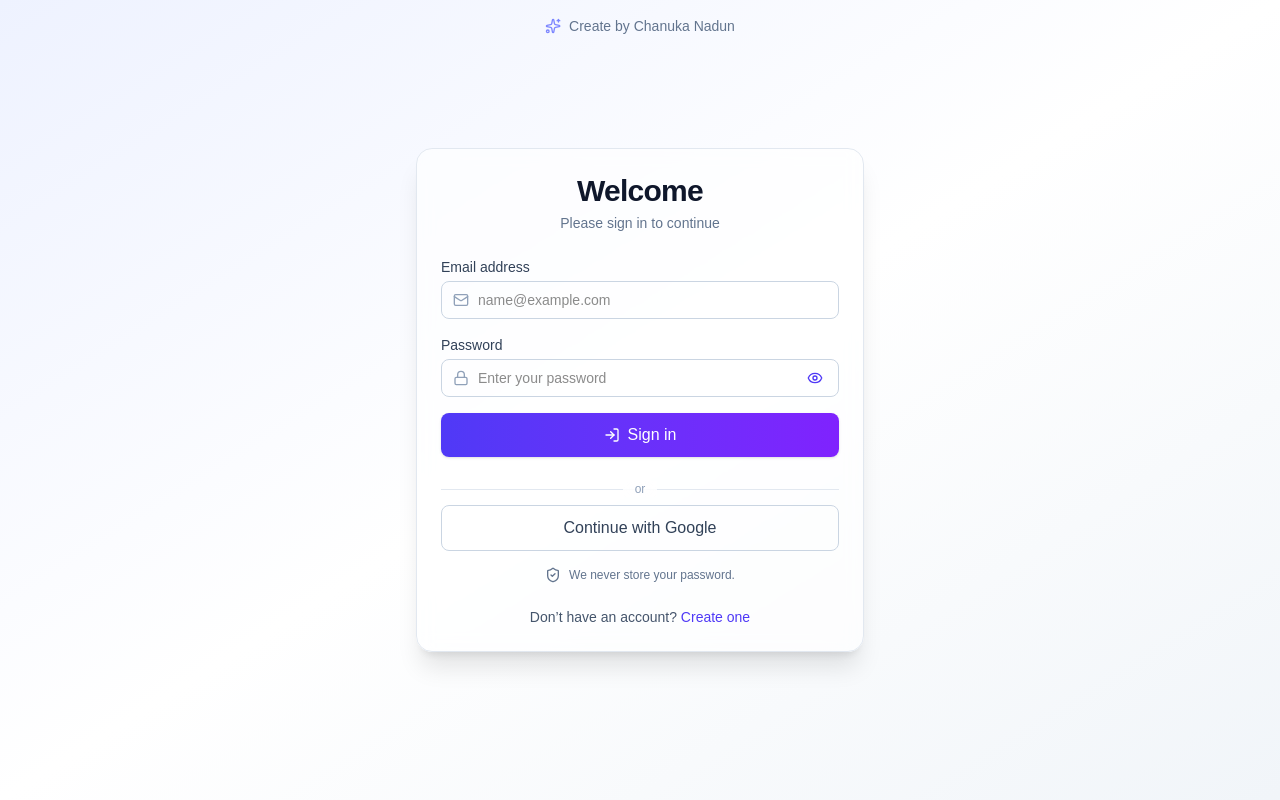
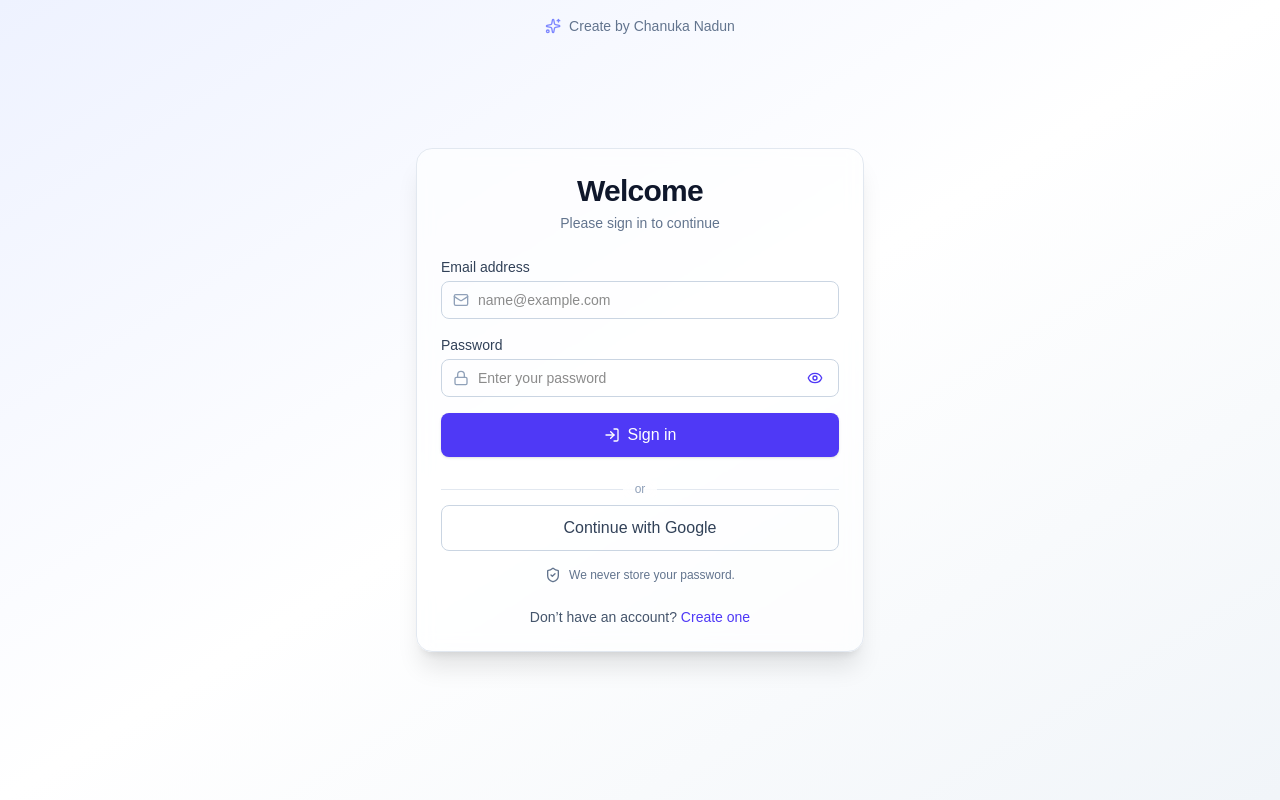
Before and after one commit to ChanukaNadun/zephyra-tech, a Next.js app: page /sign-in in a window 1280 px wide. Built offline with nearby package versions, Linux system fonts and the light colour scheme.

Commit message:
improve button

```diff
--- a/app/sign-in/page.tsx
+++ b/app/sign-in/page.tsx
@@ -3,6 +3,7 @@ import { useEffect, useState } from "react";
 import Link from "next/link";
 import toast from "react-hot-toast";
 import InputField from "@/components/InputField";
+import Button from "@/components/Button";
 import { useRouter } from "next/navigation";
   import {
     Mail,
@@ -79,21 +80,23 @@ export default function SignInPage() {
 
   return (
     <div className="relative min-h-screen bg-gradient-to-br from-indigo-50 via-white to-slate-100 flex items-center justify-center p-4">
-
       <main className="w-full max-w-md">
         {/* Developer */}
         {!isMobile && (
           <div className="absolute top-4 left-1/2 -translate-x-1/2 flex items-center gap-2 text-sm text-slate-500">
             <Sparkles className="h-4 w-4 text-indigo-400" />
-            <span>
-              Create{" "}
-              by Chanuka Nadun
-            </span>
+            <span>Create by Chanuka Nadun</span>
           </div>
         )}
 
         {/* Card */}
-        <div className={`${!isMobile ? "rounded-2xl border border-slate-200 bg-white/80 shadow-xl backdrop-blur supports-[backdrop-filter]:bg-white/60 p-6 " : ""}`}>
+        <div
+          className={`${
+            !isMobile
+              ? "rounded-2xl border border-slate-200 bg-white/80 shadow-xl backdrop-blur supports-[backdrop-filter]:bg-white/60 p-6 "
+              : ""
+          }`}
+        >
           <h1 className="text-3xl font-bold text-slate-900 tracking-tight text-center">
             Welcome
           </h1>
@@ -132,17 +135,29 @@ export default function SignInPage() {
               error={errors.password}
               leftIcon={<Lock className="h-4 w-4 text-slate-400" />}
               isSecret
-              revealIcons={{ show: <Eye className="h-4 w-4" />, hide: <EyeOff className="h-4 w-4" /> }}
+              revealIcons={{
+                show: <Eye className="h-4 w-4" />,
+                hide: <EyeOff className="h-4 w-4" />,
+              }}
             />
 
-            <button
+            {/* <button
               type="submit"
               disabled={loading}
               className="w-full inline-flex items-center justify-center gap-2 rounded-lg bg-gradient-to-r from-indigo-600 to-violet-600 text-white font-medium py-2.5 shadow-sm hover:from-indigo-700 hover:to-violet-700 active:from-indigo-800 active:to-violet-800 transition-colors disabled:opacity-60 disabled:cursor-not-allowed"
             >
               <LogIn className="h-4 w-4" />
               {loading ? "Signing in…" : "Sign in"}
-            </button>
+            </button> */}
+            <Button
+              className="w-full inline-flex items-center justify-center gap-2   hover:bg-indigo-700"
+              icon={<LogIn className="h-4 w-4" />}
+              bgColor="bg-indigo-600"
+              textColor="text-white"
+              loading={loading}
+              type="submit"
+              title={loading ? "Signing in…" : "Sign in"}
+            />
 
             <div className="relative my-2">
               <div className="absolute inset-0 flex items-center">
@@ -165,7 +180,6 @@ export default function SignInPage() {
             </button>
           </form>
 
-
           <div className="mt-4 flex items-center justify-center gap-2 text-xs text-slate-500">
             <ShieldCheck className="h-4 w-4" />
             <span>We never store your password.</span>
@@ -174,7 +188,10 @@ export default function SignInPage() {
           {/* Signup Navigation */}
           <p className="mt-6 text-center text-sm text-slate-600">
             Don’t have an account?{" "}
-            <Link href="/sign-up" className="text-indigo-600 font-medium hover:underline">
+            <Link
+              href="/sign-up"
+              className="text-indigo-600 font-medium hover:underline"
+            >
               Create one
             </Link>
           </p>
--- /dev/null
+++ b/components/Button/index.tsx
@@ -0,0 +1,49 @@
+"use client";
+
+import { Loader2 } from "lucide-react";
+import { ButtonHTMLAttributes, ReactNode } from "react";
+import clsx from "clsx";
+
+interface ButtonProps extends ButtonHTMLAttributes<HTMLButtonElement> {
+  loading?: boolean;
+  icon?: ReactNode;
+  title: string;
+  bgColor: string;
+  textColor: string;
+}
+
+export default function Button({
+  children,
+  loading,
+  title,
+  icon,
+  className,
+  bgColor,
+  textColor,
+  disabled,
+  ...props
+}: ButtonProps) {
+  return (
+    <button
+      type="button"
+      disabled={disabled || loading}
+      className={clsx(
+        `${bgColor} ${textColor} inline-flex items-center justify-center gap-2 rounded-lg font-medium py-2.5 shadow-sm transition-colors disabled:opacity-60 disabled:cursor-not-allowed`,
+        className
+      )}
+      {...props}
+    >
+      {loading ? (
+        <>
+          <Loader2 className="h-4 w-4 animate-spin" />
+        </>
+      ) : (
+        <>
+          {icon}
+          {children}
+          {title}
+        </>
+      )}
+    </button>
+  );
+}
--- a/package.json
+++ b/package.json
@@ -9,6 +9,7 @@
     "lint": "eslint"
   },
   "dependencies": {
+    "clsx": "^2.1.1",
     "lucide-react": "^0.541.0",
     "motion": "^12.23.12",
     "next": "15.5.0",
```
Also changed, not shown: 1 other file (tests, documents, lock files or other folders).
